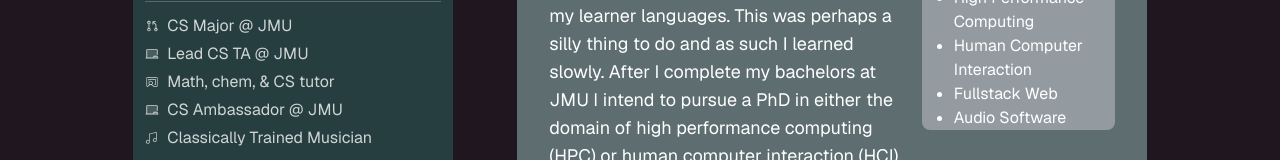
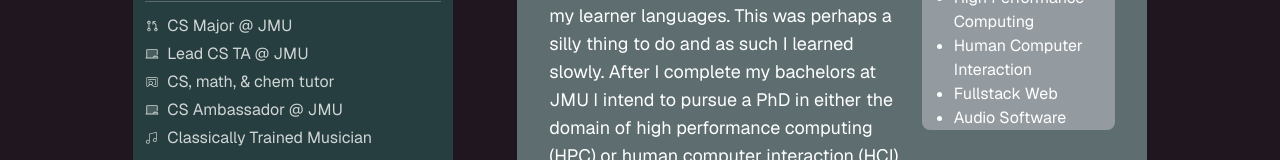
Before and after one commit to mfwolffe/musiCSian, a Next.js app: page / in a window 1280 px wide. Shown: the part 346-506 px from the top of the page. Built offline with nearby package versions, Linux system fonts and the light colour scheme.

Commit message:
minutiae

```diff
--- a/src/app/components/ProfileSidebar/ProfileSidebar.tsx
+++ b/src/app/components/ProfileSidebar/ProfileSidebar.tsx
@@ -57,7 +57,7 @@ const ProfileBio: React.FC = () => {
       <List className="py-3 text-secondary-content">
         <List.Item icon={GitIco}>CS Major @ JMU</List.Item>
         <List.Item icon={TaIco}>Lead CS TA @ JMU</List.Item>
-        <List.Item icon={TutIco}>Math, chem, & CS tutor</List.Item>
+        <List.Item icon={TutIco}>CS, math, & chem tutor</List.Item>
         <List.Item icon={TaIco}>CS Ambassador @ JMU</List.Item>
         <List.Item icon={MusIco}>Classically Trained Musician</List.Item>
       </List>
```
